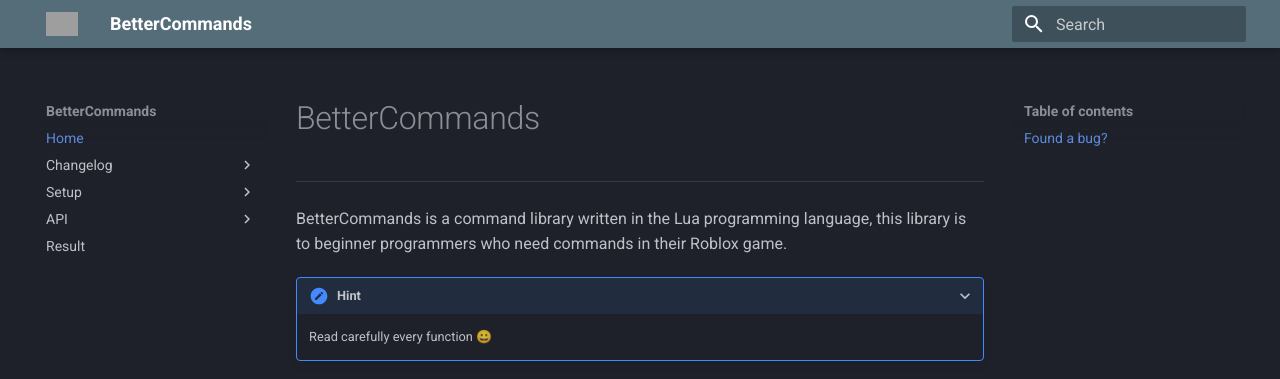
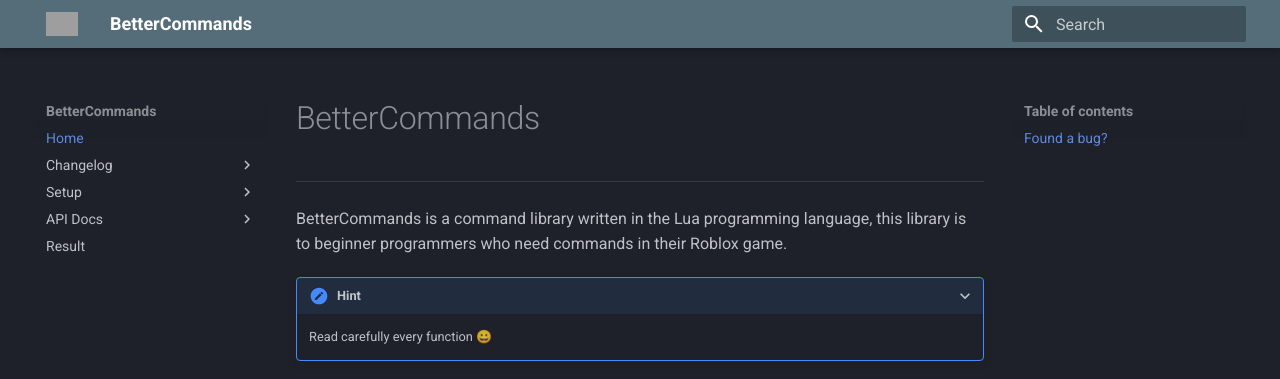
Before and after one commit to k4he1/BetterCommands, an MkDocs documentation site: the page built from docs/index.md, in a window 1280 px wide. Shown: the top 379 px of the page. Built offline with MkDocs 1.6.1 and Material for MkDocs 9.7.7, drawn with Linux system fonts in a browser that asks for light colours; grey boxes are pictures that could not be loaded.

Commit message:
Update mkdocs.yml

```diff
--- a/mkdocs.yml
+++ b/mkdocs.yml
@@ -22,7 +22,7 @@
     - Installing: setup/installation.md
     - First Command: setup/cmds.md
     - Using Notifications: setup/notifications.md
-  - API:
+  - API Docs:
     - Command API:
       - Documentation: api/cmdsapi.md
       - Command Handler: api/commandhandler.md
```
